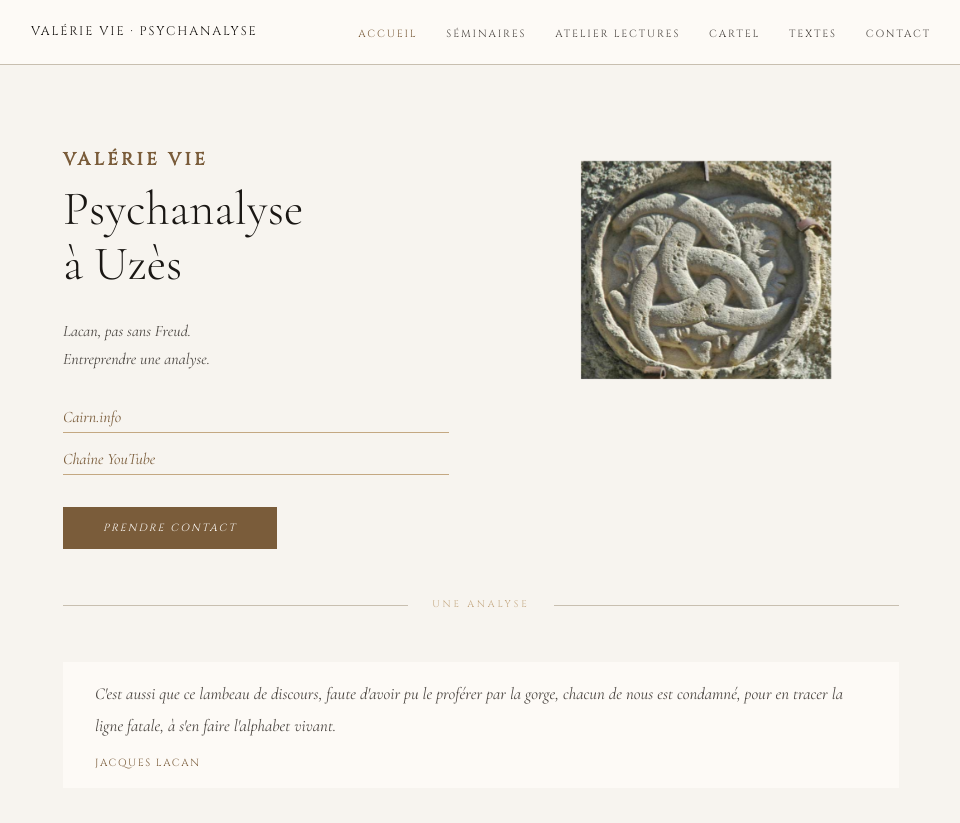
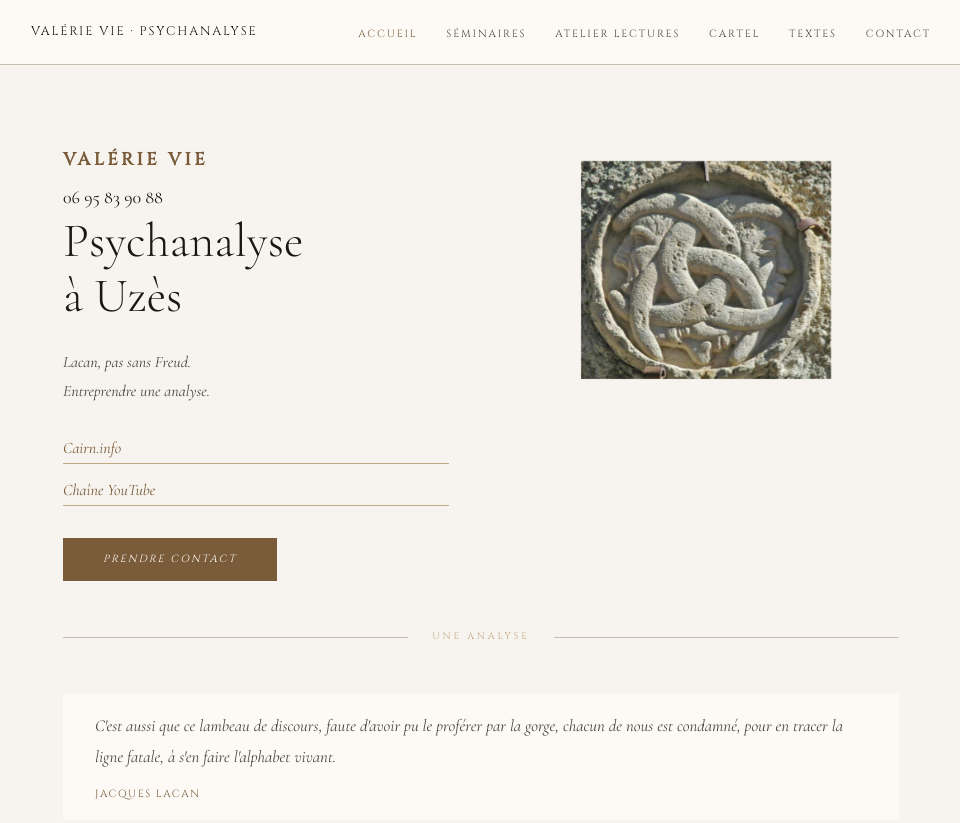
Before and after one commit to ValerieVie/valerie-vie-psychanalyse, a plain HTML site: page index.html in a window 1280 px wide. Shown: the top 823 px of the page, without its empty margins (159-1119 px from the left). Drawn offline with nearby package versions, Linux system fonts and the light colour scheme.

Commit message:
Update index.html

```diff
--- a/index.html
+++ b/index.html
@@ -36,6 +36,7 @@
 <section class="hero">
   <div class="hero-text fade-in">
     <h1>Valérie Vie</h1>
+    06 95 83 90 88
     <h2>Psychanalyse<br>à Uzès</h2>
     <p>Lacan, pas sans Freud.<br>
 
```
